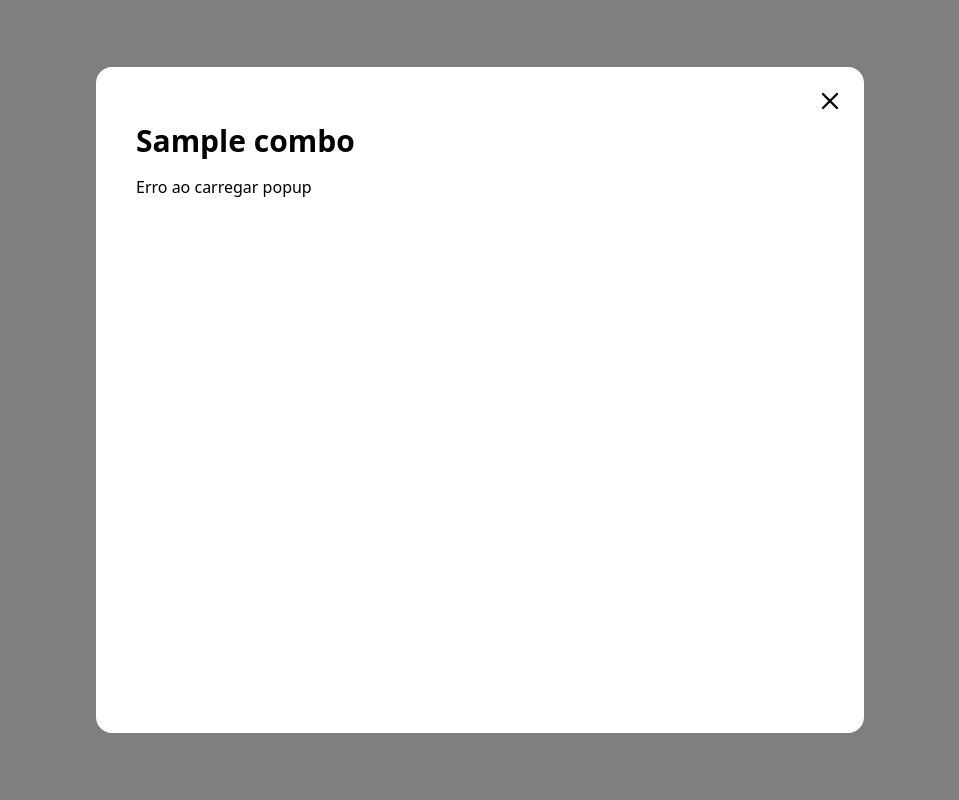
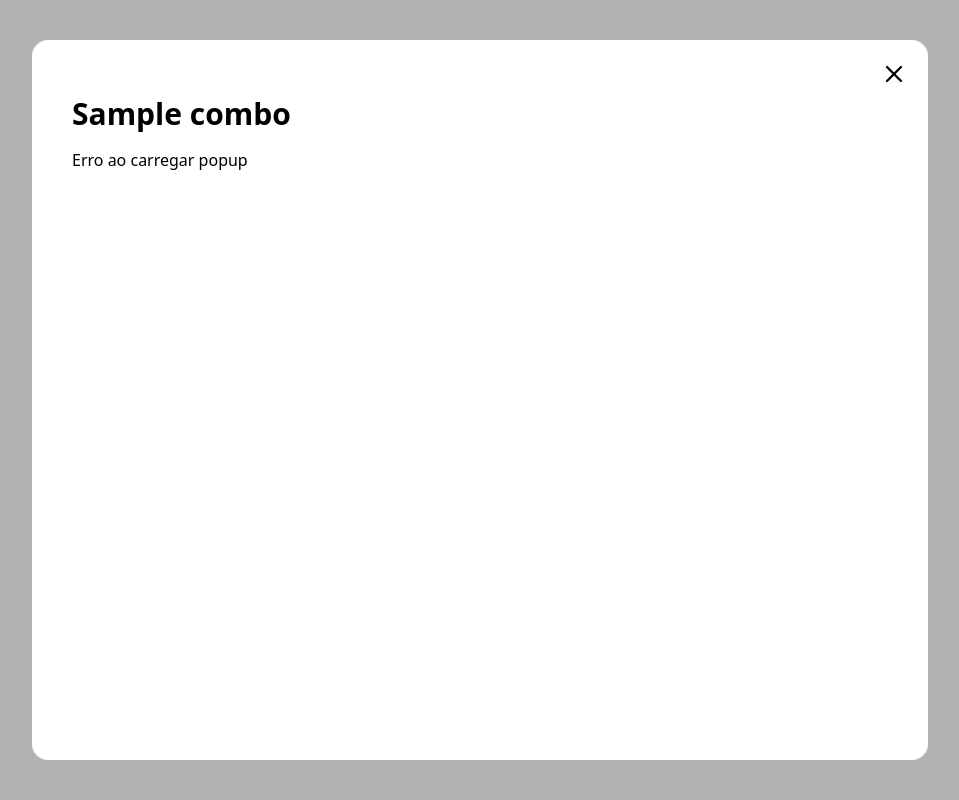
Before and after one commit to syntax-terror-256/new-amorim, a Django app: template cardapio/templates/cardapio/details.html in a window 1280 px wide. Shown: the whole page, without its empty margins (160-1119 px from the left). Run offline with Django 5.2, Linux system fonts and the light colour scheme; the template is opened without the code that fills it: values that come from a table or form of the project are taken from there, others are empty; tables that the repository leaves empty hold one stand-in row (values such as "Sample post"); style sheets or scripts are compiled from the project's sources.

Commit message:
feat: versão inicial da página de detalhes de produtos
- Adicionado campo `description` ao model `Product` para armazenar uma descrição detalhada
- Atualizado 'details.html' para exibir imagem, descrição e preço do produto
- Atualizado 'details.html' para também fechar popups ao clicar na região fora delas
- Atualizado 'index.html' para incluir uma barra entre o preço e tipo de unidade em cards de produtos

```diff
--- a/cardapio/models.py
+++ b/cardapio/models.py
@@ -15,6 +15,7 @@
         default=static("cardapio/img/coming-soon-placeholder.png"),
     )
     details = models.CharField(verbose_name="detalhes")
+    description = models.TextField(verbose_name="descrição")
     price = models.FloatField(verbose_name="preço")
     unit_type = models.IntegerField(
         verbose_name="tipo de unidade",
@@ -134,10 +135,6 @@
     selected = models.BooleanField(verbose_name="selecionado")
 
 
-class Optionals:
-    pass
-
-
 # model que representa um cardápio, usado para categorizar produtos
 # somente produtos pertencentes a um cardápio são exibidos na página do cardápio, isso vale para produtos e combos
 # produtos e cardápios possuem uma relação M2M
--- a/cardapio/templates/cardapio/details.html
+++ b/cardapio/templates/cardapio/details.html
@@ -1,8 +1,7 @@
 {% load static %}
 <link href="{% static 'shared/css/output.css' %}" rel="stylesheet">
-
-<div class="fixed flex items-center justify-center z-5 w-full h-full bg-black/50">
-  <div class="flex flex-col z-6 w-full h-full lg:w-3xl lg:h-5/6 lg:mx-32 lg:my-80 p-5 bg-white rounded-2xl">
+<div class="fixed flex justify-center items-center w-full h-full z-5">
+  <div class="fixed flex flex-col z-6 w-full h-full lg:w-4xl  lg:h-[90%] p-5 bg-white rounded-2xl">
     <!-- botão de fechar popup -->
     <!-- TODO: alterar para uma seta de voltar no layout mobile -->
     <div class="flex flex-row justify-end mb-2">
@@ -14,12 +13,25 @@
     <!-- conteúdo principal -->
     <div class="mx-5 flex flex-col overflow-y-auto">
       <h2 class="text-3xl font-bold mb-4">{{ instance.name }}</h2>
+
       <!-- detalhes de produto -->
       {% if type == 'product' %}
+        {% with product=instance %}
+          <div class="flex flex-col w-full">
+            <div class="flex flex-row w-full h-80">
+              <img class="w-[50%] object-cover rounded-lg" src="{{product.image}}" alt="">
+              <div class="flex flex-col p-4 w-[50%] justify-between">
+                <md class="whitespace-break-spaces overflow-auto rounded-md">{{product.description}}</md>
+                <span class="text-green-700 font-bold text-2xl flex items-end justify-end">
+                  R$ {{ product.price|floatformat:2 }} / {{ product.get_unit_type_display }}
+                </span>
+              </div>
+            </div>
+          </div>
+        {% endwith %}
 
       <!-- detalhes de combo -->
       {% elif type == 'combo' %}
-
         <!-- lista de produtos inclusos -->
         <!-- imagem, nome, decrição e quantidade -->
         {% if instance.included_product.all %}
@@ -114,4 +126,5 @@
       {% endif %}
     </div>
   </div>
+  <div class="fixed flex items-center justify-center w-full h-full z-5 bg-black/30" onclick="closePopup()"></div>
 </div>
--- a/cardapio/templates/cardapio/index.html
+++ b/cardapio/templates/cardapio/index.html
@@ -124,7 +124,7 @@
                       <div class="mt-4 flex justify-between items-center">
                         <span class="text-green-700 font-bold text-lg flex items-center gap-1">
                           <img src="{% static 'cardapio/img/cart-add.svg' %}" alt="Carrinho" class="w-5 h-5 mx-2">
-                          R$ {{ combo.price|floatformat:2 }} {{ combo.get_unit_type_display }}
+                          R$ {{ combo.price|floatformat:2 }}
                         </span>
                       </div>
                     </div>
@@ -145,7 +145,7 @@
                       <div class="mt-4 flex justify-between items-center">
                         <span class="text-green-700 font-bold text-lg flex items-center gap-1">
                           <img src="{% static 'cardapio/img/cart-add.svg' %}" alt="Carrinho" class="w-5 h-5 mx-2">
-                          R$ {{ product.price|floatformat:2 }} {{ product.get_unit_type_display }}
+                          R$ {{ product.price|floatformat:2 }} / {{ product.get_unit_type_display }}
                         </span>
                       </div>
                     </div>
```
Also changed, not shown: cardapio/migrations/0013_alter_combochoices_options_product_description_and_more.py (added).
